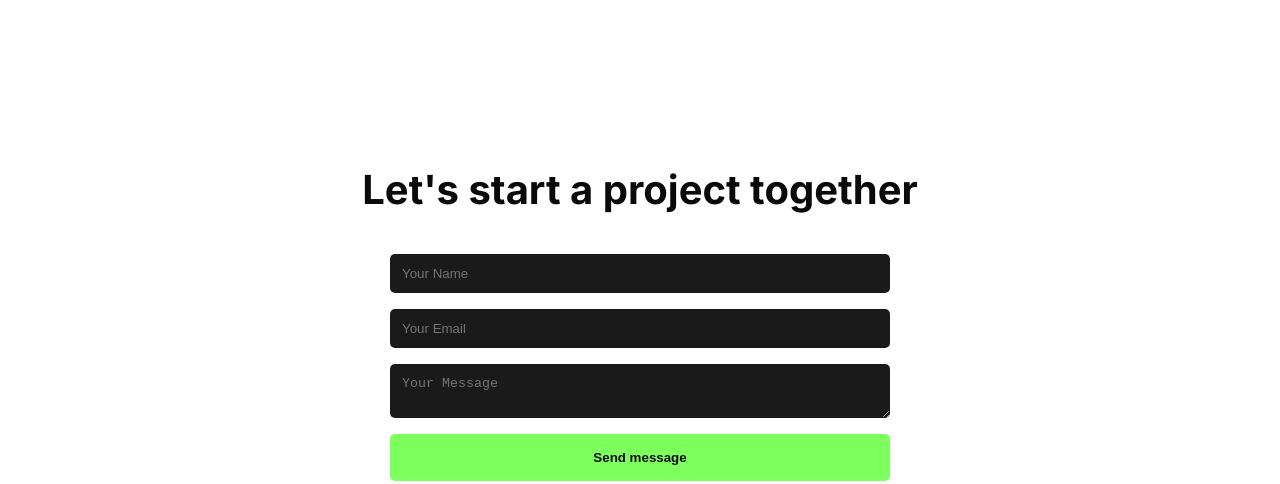
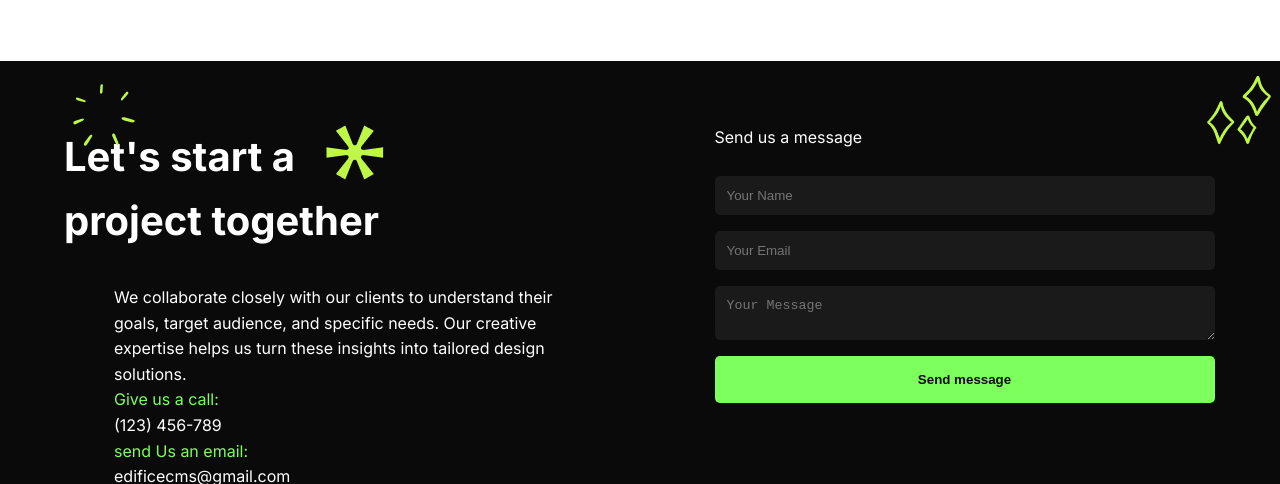
Before and after one commit to JALADISAI/skadits, a plain HTML site: page index.html in a window 1280 px wide. Shown: the part 5906-6390 px from the top of the page. Drawn offline with Linux system fonts and the light colour scheme.

Commit message:
all done

```diff
--- a/index.html
+++ b/index.html
@@ -292,13 +292,39 @@
         </section>
 
         <section id="contact">
+            <div class="contact-left">
                 <h2>Let's start a project together</h2>
+                <div>
+                    <p>We collaborate closely with our clients to understand their goals, target audience, and specific
+                        needs. Our creative expertise helps us turn these insights into tailored design solutions.</p>
+                    <p class="call">Give us a call:</p>
+                    <p>(123) 456-789</p>
+                    <p class="email">send Us an email:</p>
+                    <p>edificecms@gmail.com</p>
+                    <div class="social-logs">
+                        <img src="images/twitter.png" />
+                        <img src="images/facebook.png" />
+                        <img src="images/circle.png" />
+                        <img src="images/instagram.png" />
+                    </div>
+                    <div class="icons">
+                        <img class="startastar" src="images/startastar.png" />
+                        <img class="circlecurve" src="images/circlecurve.png" />
+                        <img class="Sparkle" src="images/Sparkle.png" />
+                        <img class="lastpagecurveline" src="images/lastpagecurveline.png" />
+                    </div>
+                </div>
+            </div>
+            <div class="contact-right">
                 <form>
+                    <label>Send us a message</label>
                     <input type="text" placeholder="Your Name">
                     <input type="email" placeholder="Your Email">
                     <textarea placeholder="Your Message"></textarea>
                     <button type="submit">Send message</button>
                 </form>
+                <img class="rambhusimg" src="images/3 rambhusimg.png" />
+            </div>
         </section>
     </main>
 
--- a/styles.css
+++ b/styles.css
@@ -446,6 +446,83 @@ span {
     justify-content: space-between;
 }
 
+#contact {
+    background-color: var(--background-color);
+    color: var(--text-color);
+}
+
+.contact-left {
+    width: 50%;
+    display: inline-block;
+    vertical-align: top;
+    margin-left: 5%;
+    position: relative;
+    height: 100vh;
+}
+
+.contact-left h2 {
+    margin-top: 0;
+    width: 350px;
+    text-align: left;
+}
+
+.contact-left p {
+    color: var(--text-color);
+    max-width: 450px;
+    margin-left: 50px;
+}
+
+.contact-left .email, .contact-left .call {
+    color: var(--primary-color);
+}
+
+.social-logs {
+    margin-left: 50px;
+}
+
+.contact-left .icons img{
+    position: absolute;
+}
+
+.Sparkle {
+    top: -50px;
+    left: 0;
+}
+
+.circlecurve {
+    right: 0;
+    bottom: 0;
+}
+
+.lastpagecurveline {
+    bottom: 0;
+    left: -50px;
+}
+
+.startastar {
+    top: 0;
+    right: 50%;
+}
+
+.contact-right {
+    width: 40%;
+    display: inline-block;
+    vertical-align: top;
+    position: relative;
+    margin-right: 4%;
+    height: 100vh;
+}
+
+.rambhusimg {
+    position: absolute;
+    top: -50px;
+    right: -50px;
+}
+
+.contact-right label {
+    margin-bottom: 5%;
+}
+
 .footer-content {
     display: flex;
     justify-content: space-between;
```
Also changed, not shown: images/Sparkle.png (added), images/circle.png (added), images/circlecurve.png (added), images/facebook.png (added), images/instagram.png (added), images/lastpagecurveline.png (added), images/startastar.png (added), images/twitter.png (added). Lines whose indentation alone changed are shown as unchanged.
